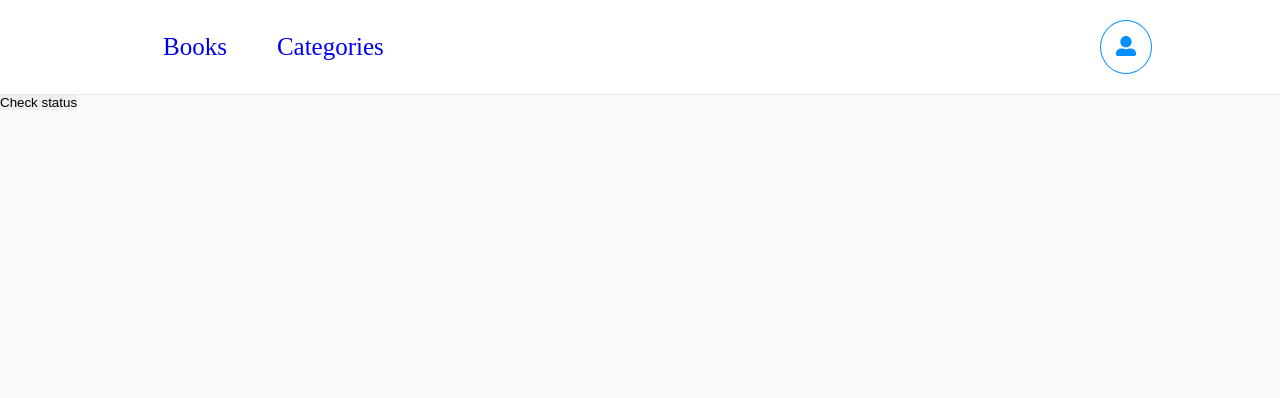
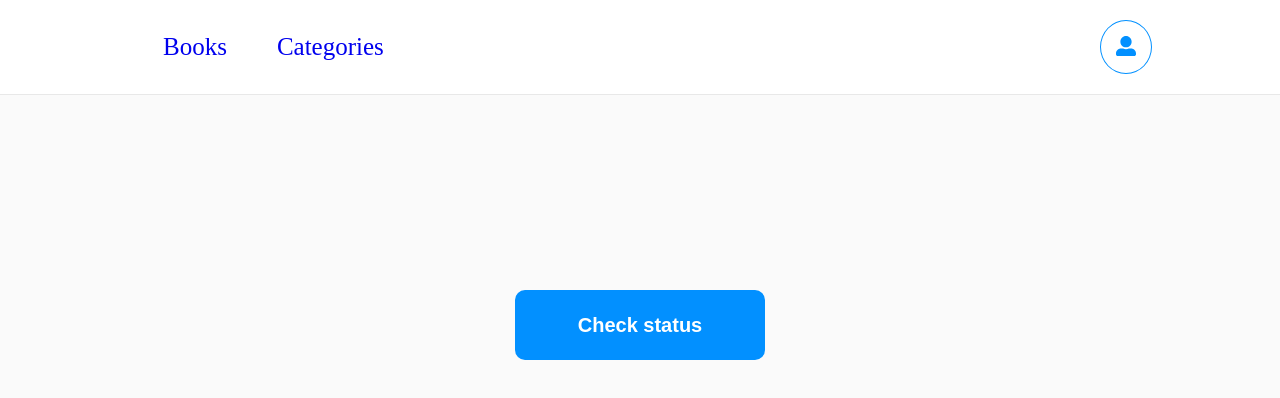
Before and after one commit to Fadahunsiseyi/react-book-store, a React (Create React App) app: page /categories in a window 1280 px wide. Shown: the top 398 px of the page. Built offline with nearby package versions, Linux system fonts and the light colour scheme.

Commit message:
Add styles to the categories

```diff
--- a/src/components/AddForm.jsx
+++ b/src/components/AddForm.jsx
@@ -28,7 +28,7 @@ const AddForm = () => {
     }
   };
   return (
-    <>
+    <div className="add-book">
       <h1>ADD BOOK</h1>
       <form onSubmit={handleSubmit}>
         <input
@@ -37,6 +37,7 @@ const AddForm = () => {
           name="title"
           value={form.title}
           onChange={handleChange}
+          required
         />
         <input
           type="text"
@@ -44,10 +45,26 @@ const AddForm = () => {
           name="author"
           value={form.author}
           onChange={handleChange}
+          required
         />
-        <button type="submit">Add Book</button>
+        <label htmlFor="category-select">
+          <select
+            onChange={handleChange}
+            id="category-select"
+            name="category"
+            value={form.category}
+            required
+          >
+            <option disabled> Book </option>
+            <option value="mathematics"> Mathematics </option>
+            <option value="physics"> Physics </option>
+            <option value="chemistry"> Chemistry </option>
+            <option value="english"> English </option>
+          </select>
+        </label>
+        <button type="submit" className="add-btn">Add Book</button>
       </form>
-    </>
+    </div>
   );
 };
 
--- a/src/components/Book.jsx
+++ b/src/components/Book.jsx
@@ -14,9 +14,9 @@ const Book = (props) => {
     <div className="book">
       <div className="book-container">
         <div className="book-info">
-          <p>{bookProps.category}</p>
-          <h2>{bookProps.title}</h2>
-          <h3>{bookProps.author}</h3>
+          <p className="cate">{bookProps.category}</p>
+          <h2 className="title">{bookProps.title}</h2>
+          <h3 className="author">{bookProps.author}</h3>
           <div className="btn-control">
             <button type="button">Comment</button>
             <div className="divider" />
--- a/src/components/Categories.jsx
+++ b/src/components/Categories.jsx
@@ -1,6 +1,7 @@
 import React from 'react';
 import { useDispatch, useSelector } from 'react-redux';
 import { checkBookStatus } from '../redux/categories/categories';
+import '../styles/Categories.css';
 
 const Categories = () => {
   const dispatch = useDispatch();
@@ -9,9 +10,9 @@ const Categories = () => {
     dispatch(checkBookStatus(status));
   };
   return (
-    <div>
+    <div className="categories">
       <button type="button" onClick={handleStatus}>Check status</button>
-      <p>{status}</p>
+      <h5>{status}</h5>
     </div>
   );
 };
--- /dev/null
+++ b/src/styles/Categories.css
@@ -0,0 +1 @@
+.categories{display:flex;flex-direction:column;gap:2rem;justify-content:center;align-items:center;height:60vh}.categories button{border:none;background:#0290ff;color:#fff;font-weight:700;font-size:2rem;width:25rem;height:7rem;border-radius:1rem;cursor:pointer}.categories h5{font-size:4rem}
--- /dev/null
+++ b/src/styles/Categories.scss
@@ -0,0 +1,24 @@
+.categories {
+    display: flex;
+    flex-direction: column;
+    gap: 2rem;
+    justify-content: center;
+    align-items: center;
+    height: 60vh;
+  }
+
+  .categories button {
+    border: none;
+    background: #0290ff;
+    color: #fff;
+    font-weight: 700;
+    font-size: 2rem;
+    width: 25rem;
+    height: 7rem;
+    border-radius: 1rem;
+    cursor: pointer;
+  }
+
+  .categories h5 {
+    font-size: 4rem;
+  }
```
